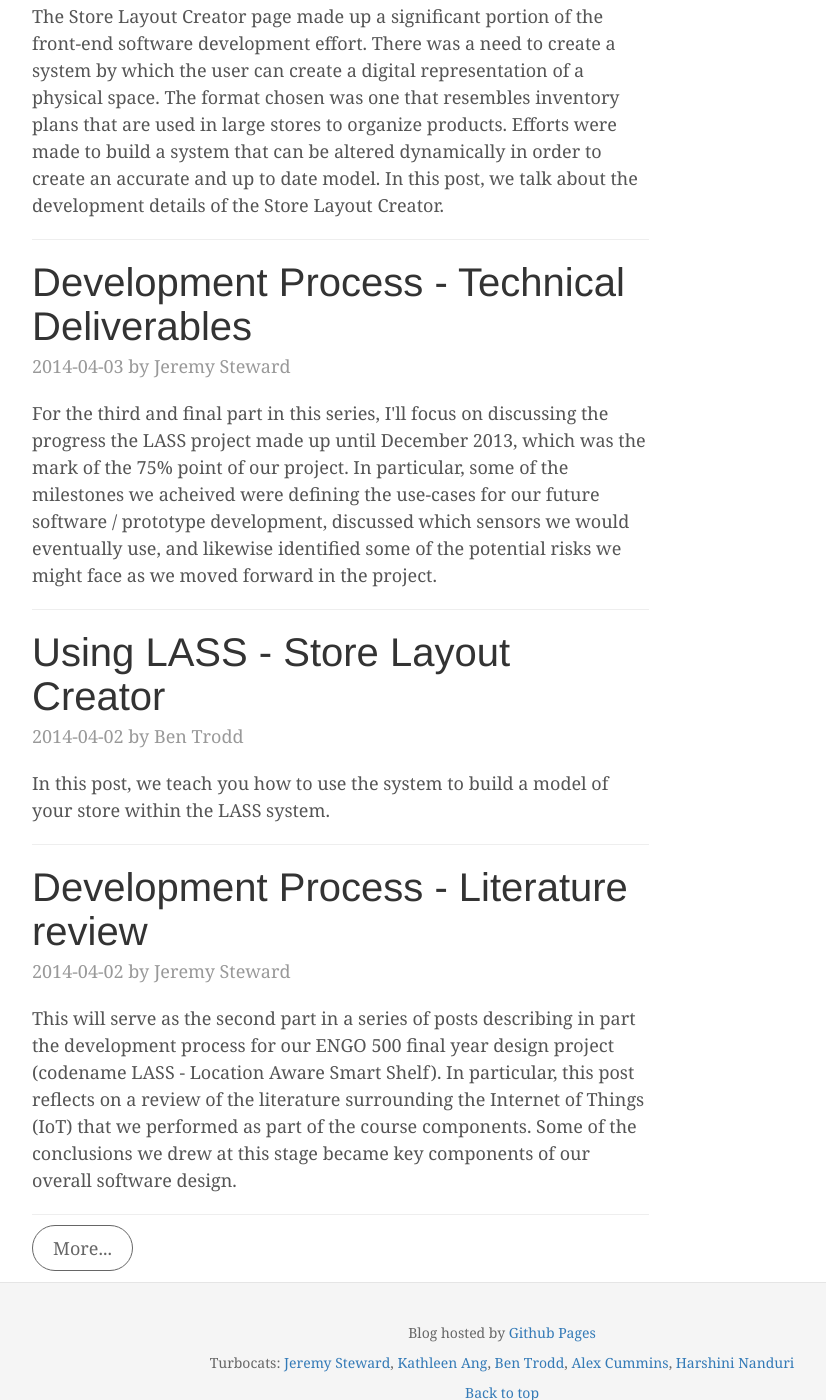
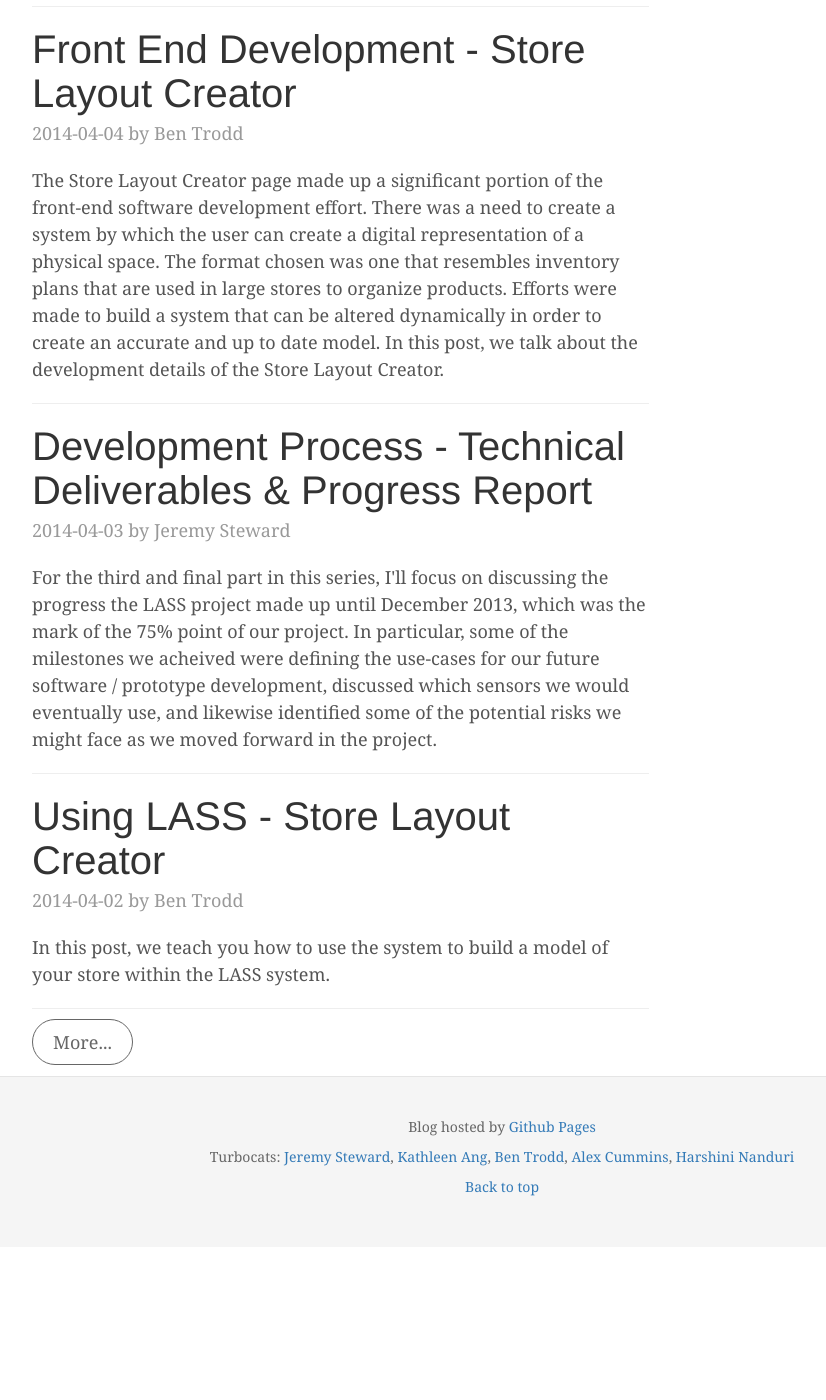
Before and after one commit to ThatGeoGuy/ENGO500, a Jekyll site: the page built from index.html, in a window 1280 px wide and 1400 px high, scrolled down 662 px. Shown: the whole window, without its empty margins (138-964 px from the left). Built offline with Jekyll 4.4.1, drawn with Linux system fonts in a browser that asks for light colours; nearby versions of some CDN libraries; after the commit the page ends 1909 px from its top, so only the background shows below that; some of the changed lines change nothing that is shown; some of the changed text lies outside the part shown.

Commit message:
Added post about basic webserver usage Also fixed title on TechDeliverables/ProgressReport post

```diff
--- a/_posts/2014-04-03-development-process-technical-deliverables-progress-report.markdown
+++ b/_posts/2014-04-03-development-process-technical-deliverables-progress-report.markdown
@@ -1,7 +1,7 @@
 ---
 
 layout: post
-title: Development Process - Technical Deliverables
+title: Development Process - Technical Deliverables & Progress Report
 author: Jeremy Steward
 
 excerpt: For the third and final part in this series, I'll focus on discussing the progress the LASS project made up until December 2013, which was the mark of the 75% point of our project. In particular, some of the milestones we acheived were defining the use-cases for our future software / prototype development, discussed which sensors we would eventually use, and likewise identified some of the potential risks we might face as we moved forward in the project.
--- /dev/null
+++ b/_posts/2014-04-04-webserver-design-basics.markdown
@@ -0,0 +1,50 @@
+---
+
+layout: post
+title: Webserver Design - Basics
+author: Jeremy Steward
+
+excerpt:
+
+---
+# Webserver Design: Basics
+<p class='blog-post-meta'>{{ page.date | date: "%Y-%m-%d" }} by {{ page.author }}</p>
+
+A critical component of our website development revolved around building a webserver that could render pages and serve content dynamically. What's more, we wanted to develop our server such that everybody involved in the project could set it up easily with minimal barriers for development. Currently, the code for the webserver has been split off from the main repository and is now hosted in the [ENGO500-Webserver](https://github.com/ThatGeoGuy/ENGO500-Webserver) repostitory. This post will take you through how to install the pre-requisites and get the server up and running on your local machine.
+
+The first design decision we made when choosing how to develop our server was to choose a language or framework to write it in. Ultimately, we decided to develop the server application using [Node.js](http://nodejs.org). We chose node for a number of reasons, but it basically broke down to the following:
+
+1. Node.js is basically just JavaScript. Since a large portion of the frontend development involved jQuery, D3.js, and other JavaScript functionality, we thought it would be best to use Node.js since it meant we could develop in a single language for both the server and the client.
+2. Using the [Express.js](http://expressjs.com) framework with Node made it really easy to set up our server. Beyond that, it is even easy enough to understand for people who are beginners at JavaScript, which was an unintentinoal side-effect we were very happy to run into. Effectively, we found that this lowered the barrier to entry to our server development, which makes it easy to hack and tinker with.
+3. The Node.js community is thriving, and the number of packages available in the Node Package Manager (NPM) is already quite extensive and growing. This made it easier to implement some of the more difficult components of the server (such as user authentication), by providing extensible modules with which we could develop on top of.
+
+Secondly, we needed something with which to handle our user authentication / storage system. In this sense, we don't need to store data about the sensors, since that is handled by the SensorThings API service. Instead, we need to store user preferences and password data. For this, we decided on using [MongoDB](http://www.mongodb.org/), handled by the [Mongoose](http://mongoosejs.com/) module provided by NPM.
+
+Together, these are the major software dependencies of our project (barring [git](http://git-scm.org), which we highly recommend using, since our project is tracked using git and hosted on Github). Most of these are incredibly easy to set up and install, which I will explain in the following section.
+
+## Installing Pre-requisites
+
+Installing Node.js can be managed in a few ways. The installation process itself varies based on the operating system that you use, but the documentation at [nodejs.org](http://nodejs.org) is quite good. While the project itself was mostly developed using Node v0.10.25 and v0.10.26, it should for the most part be forwards compatible with newer versions of node. If there are any troubles, please feel free to contact anyone on our team and we'll try our best to help you. If you're on a Mac OS X machine or a Linux machine, I highly recommend using the [Node Version Manager (NVM)](https://github.com/creationix/nvm), which makes managing your Node.js installation much, much easier.
+
+Installing MongoDB can be a bit more of a beast than installing Node.js. In particular, MongoDB presents particular troubles when installing on Windows, but has similar issues when installing from outside the package manager on Mac or Linux. For this reason, we provided a script in the [ENGO500-Webserver](https://github.com/ThatGeoGuy/ENGO500-Webserver) repository in the scripts/ folder, to make this easier. The particular issues with how Mongo distributes binaries in a zip archive aside, if you're able to use any version higher than 2.4, you should be set to use what we've built for this project. If you are on Mac OS X or any Linux variant, I highly suggest the use of a package manager to install MongoDB, unless you know what you're doing. If you don't have a package manager on Mac OS X, I highly recommend [Homebrew](http://brew.sh/). A simple `brew install mongodb` should suffice, but please check the documentation first.
+
+## Running the Server
+
+Great, so now I'll assume that you have both of the major pre-requisites installed, it should be easy enough to get the project up and running. The following few commands are copied from the ENGO500-Webserver `README.md` file, but basically you'll just want to:
+
+    $ git clone https://github.com/ThatGeoGuy/ENGO500-Webserver.git
+    $ cd ENGO500-Webserver
+    $ npm install            # Installs extra node.js modules
+
+And just like that, the server should now have all the current modules installed. Running the server has one more step involved, but it is a simple one. Since MongoDB needs to be told *where* to start saving the database, we'll have to specify it to start before we run the `server.js` app in Node. For the purposes of development up until now, we've used a folder called `mongo/` within our repository (don't worry, git will ignore your database) on port 29999 to store the database. In a separate terminal window, in the ENGO500-Webserver repository, run:
+
+    $ mkdir mongo/
+    $ mongod --dbpath mongo/ --port 29999
+
+Alternatively, if you don't mind starting with a fresh database everytime you want to run the server, you can run `./scripts/startServer.sh` (or `./scripts/startServer.bat` if you're on Windows) which will remove the `mongo/` directory before running the two above commands again.
+
+Afterwards, run the following command in a separate terminal window:
+
+    $ node server.js
+
+And voila! The website should be available on http://localhost:8000/.
```
